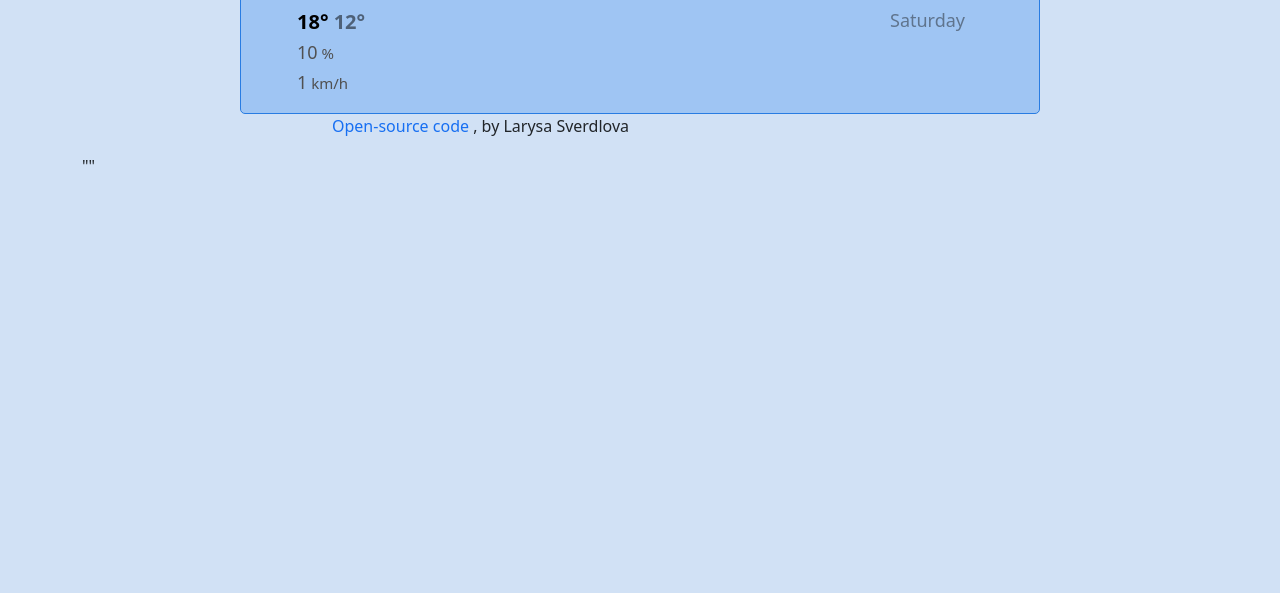
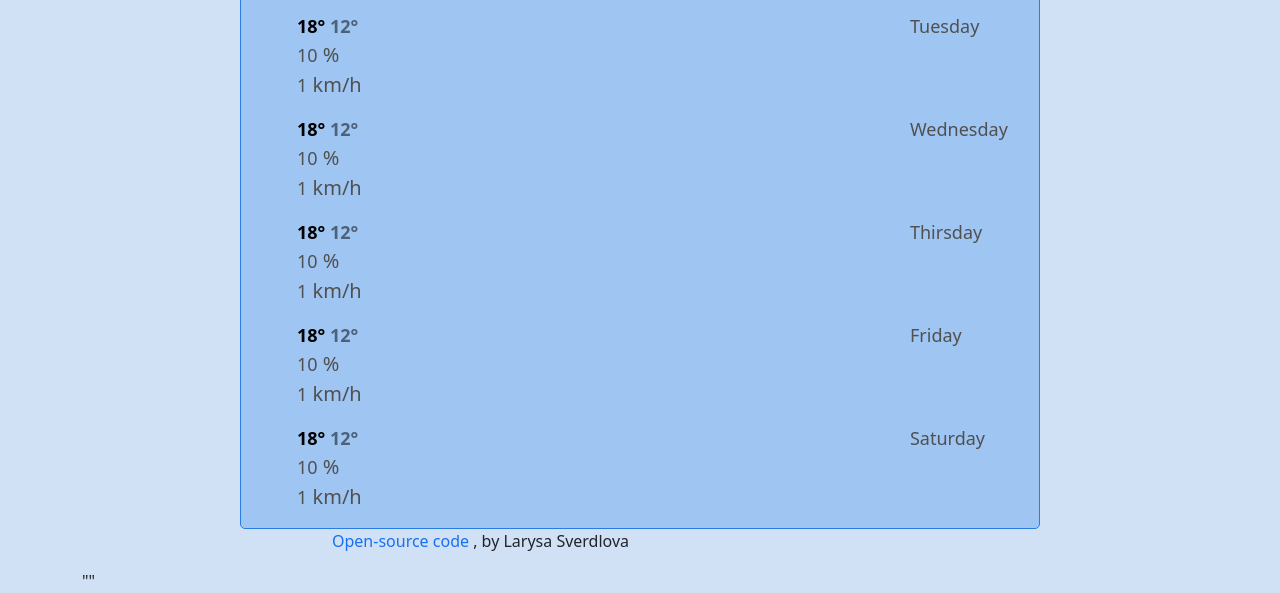
Before and after one commit to leddascar/ledda-weather-app, a plain HTML site: page index.html in a window 1280 px wide. Shown: the part 266-859 px from the top of the page. Before the commit the page ends 800 px from the top, so only its background shows below. Drawn offline with nearby package versions, Linux system fonts and the light colour scheme; no server answers.

Commit message:
Days for forecast were added

```diff
--- a/index.html
+++ b/index.html
@@ -107,7 +107,7 @@
                     </div>
                     <div class="col-8">
                        <span class="temper" class="float-left" id="temper" >20</span>
-                       <a href="#" class="unit active"  id="celsius-link">°C|</a><a  href="#" class="unit " id="fahrenheit-link">°F</a>
+                       <a href="#" class="unit active" id="celsius-link">°C|</a><a  href="#" class="unit" id="fahrenheit-link">°F</a>
                     </div>
 
 
@@ -117,30 +117,9 @@
 
           </div>
 <br/>
-          <div class="row">
-            <div class="col-6 futur">
-              <ul>
-                <li>
-                    <div class="wheather-forecast-temperature">
-                      <span class="wheather-forecast-temperature-max" id="tempmax"> 18°  </span> <span class="wheather-forecast-temperature-min" id="tempmin">12°</span>
+    <div class="weather-forecast" id="forecast">
 
-                    </div>
-                </li>
-                <li>
-                    <span class="forprecip" id="forprecip">10</span><span class="un"> %</span>
-                </li>
-                <li>
-                  <span class="forwind" id="forwind">1</span><span class="un"> km/h</span>
-                </li>
-              </ul>
-            </div>
-            <div class="col-4">
-              <img src="" alt=""  id="iconfor"width="42"/>
-            </div>
-            <div class="col-2 day">Saturday</div>
-          </div>
-
-
+  </div>
 
 
 
--- a/script.js
+++ b/script.js
@@ -42,9 +42,41 @@ function showTime(timestemp) {
   return ` <br/>Last updated: ${weekday}, ${hours}:${minutes} <br/>  ${month} ${dayNum}, ${year}`;
 }
 
-//let currentDate = document.querySelector("#time");
-//let currentTime = new Date();
-//currentDate.innerHTML = showTime(currentTime);
+function displayForecast() {
+  let forecastElement = document.querySelector("#forecast");
+  let forecastHTML = `<div class="row">`;
+  let days = ["Tuesday", "Wednesday", "Thirsday", "Friday", "Saturday"];
+
+  days.forEach(function (day) {
+    forecastHTML =
+      forecastHTML +
+      `
+
+            <div class="col-6 futur">
+              <ul>
+                <li>
+                    <div class="wheather-forecast-temperature">
+                      <span class="wheather-forecast-temperature-max" id="tempmax"> 18°  </span> <span class="wheather-forecast-temperature-min" id="tempmin">12°</span>
+
+                    </div>
+                </li>
+                <li>
+                    <span class="forprecip" id="forprecip">10</span><span class="un"> %</span>
+                </li>
+                <li>
+                  <span class="forwind" id="forwind">1</span><span class="un"> km/h</span>
+                </li>
+              </ul>
+            </div>
+            <div class="col-4">
+              <img src="" alt=""  id="iconfor"width="42"/>
+            </div>
+            <div class="col-2" > <span class="day">${day}</span></div>
+          `;
+  });
+  forecastHTML = forecastHTML + `</div>`;
+  forecastElement.innerHTML = forecastHTML;
+}
 
 function searchCity(event) {
   event.preventDefault();
@@ -118,7 +150,6 @@ function showGPSTemperature(response) {
 function displayCelsius(event) {
   event.preventDefault();
   document.querySelector("#temper").innerHTML = Math.round(celsiusTemperature);
-
   celsiusLink.classList.add("active");
   fahrenheitLink.classList.remove("active");
 }
@@ -141,3 +172,4 @@ fahrenheitLink.addEventListener("click", displayFahrenheit);
 
 let currentCity = "Kyiv";
 showWeather(currentCity);
+displayForecast();
--- a/style.css
+++ b/style.css
@@ -9,12 +9,11 @@ ul {
 
 a {
   text-decoration: none;
-  color: #70757a;
+
   cursor: default;
 }
 a:hover {
   text-decoration: none;
-  color: #70757a;
 }
 
 p {
@@ -91,7 +90,7 @@ img {
 }
 
 .futur {
-  font-size: 20px;
+  font-size: 18px;
   font-weight: bold;
 }
 
@@ -134,7 +133,7 @@ img {
 .units {
   position: relative;
   top: -4px;
-  font-size: 14px;
+  font-size: 20px;
 
   font-weight: normal;
 }
@@ -147,7 +146,7 @@ img {
 .un {
   color: rgb(80, 80, 80);
   font-weight: normal;
-  font-size: 15px;
+  font-size: 20px;
 }
 .precipitation {
   font-size: 30px;
@@ -179,11 +178,12 @@ img {
 }
 .wheather-forecast-temperature {
   color: #000;
-  font-size: 20px;
+  font-size: 18px;
 }
 .day {
   font-size: 18px;
-  opacity: 0.5;
+  font-weight: normal;
+  color: rgb(80, 80, 80);
 }
 .wheather-forecast-temperature-min {
   opacity: 0.5;
```
